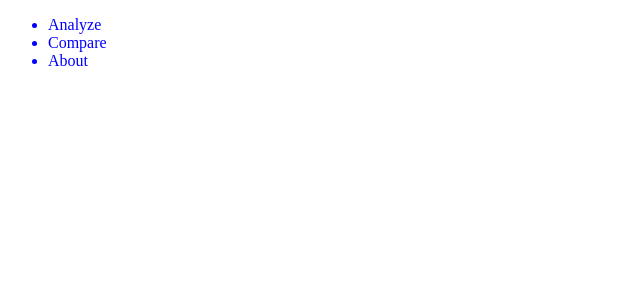
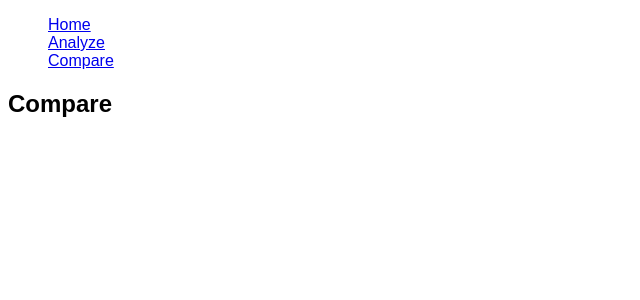
Before and after one commit to rtama/lingua, a React app: page /Compare in a window 1280 px wide. Shown: the top 300 px of the page, without its empty margins (0-640 px from the left). Built offline with nearby package versions, Linux system fonts and the light colour scheme.

Commit message:
Add eslint plus simple sidebar component

```diff
--- a/src/components/sidebar/sidebar.jsx
+++ b/src/components/sidebar/sidebar.jsx
@@ -1,15 +1,47 @@
-import React from 'react';
+import React from 'react'
+import {
+  BrowserRouter as Router,
+  Route,
+  Link
+} from 'react-router-dom'
 
-class Sidebar extends React.Component {
-    render() {
-        return (
-            <ul>
-                <li>Analyze</li>
-                <li>Compare</li>
-                <li>About</li>
-            </ul>
-        );
-    }
-}
+// Iterable array of routes that the sidebar can contain
+const routes = [
+  { path: '/',
+    exact: true,
+    main: () => <h2>Home</h2>
+  },
+  { path: '/Analyze',
+    main: () => <h2>Analyze</h2>
+  },
+  { path: '/Compare',
+    main: () => <h2>Compare</h2>
+  }
+]
 
-export default Sidebar;
+const SidebarApp = () => (
+  <Router>
+    <div>
+      <div>
+        <ul>
+          <li><Link to='/'>Home</Link></li>
+          <li><Link to='/Analyze'>Analyze</Link></li>
+          <li><Link to='/Compare'>Compare</Link></li>
+        </ul>
+      </div>
+
+      <div>
+        {routes.map((route, index) => (
+          <Route
+            key={index}
+            path={route.path}
+            exact={route.exact}
+            component={route.main}
+            />
+        ))}
+      </div>
+    </div>
+  </Router>
+)
+
+export default SidebarApp
--- a/src/index.jsx
+++ b/src/index.jsx
@@ -1,11 +1,15 @@
 import React from 'react';
 import ReactDOM from 'react-dom';
-import { Router, browserHistory, applyRouterMiddleware } from 'react-router';
+import {
+  BrowserRouter as Router,
+  Route,
+  Link
+} from 'react-router-dom'
 
 // Import components
-import Sidebar from './components/sidebar/sidebar';
+import SidebarApp from './components/sidebar/sidebar';
 
 ReactDOM.render(
-    <Sidebar></Sidebar>,
+    <SidebarApp></SidebarApp>,
     document.getElementById('app')
-);
+)
--- a/static/styles.css
+++ b/static/styles.css
@@ -1,3 +1,7 @@
 li {
-    color: blue;
+    list-style: none;
 }
+
+body {
+    font-family: arial, sans-serif;
+}
```
Also changed, not shown: package.json (+8 -1 lines), .eslintrc.json (added), 2 other files (tests, documents, lock files or other folders).
